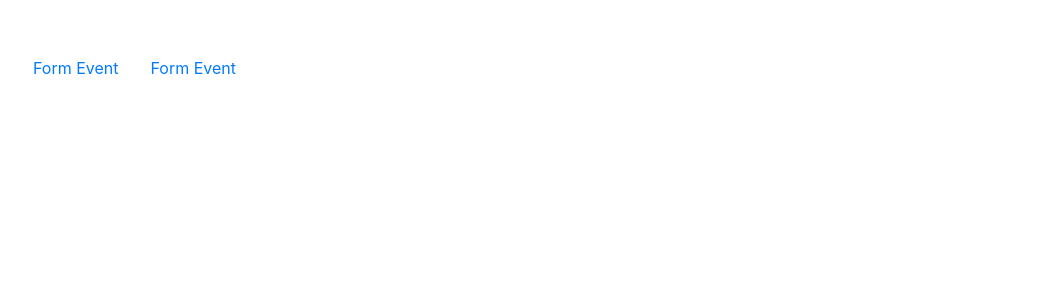
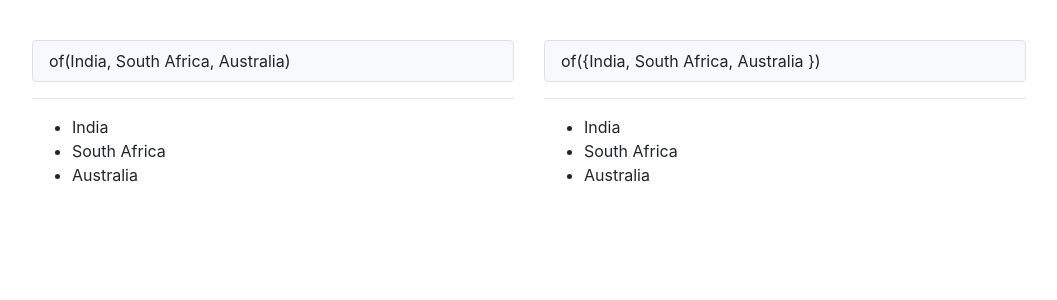
Before and after one commit to ReubenRahul/react-rxjs, a React (Create React App) app: page /of in a window 1280 px wide. Shown: the top 300 px of the page, without its empty margins (111-1168 px from the left). Built offline with nearby package versions, Linux system fonts and the light colour scheme.

Commit message:
feat(of-observable): example of of observable with react funcational component

```diff
--- a/src/App.js
+++ b/src/App.js
@@ -2,7 +2,9 @@ import React from 'react';
 import 'bootstrap/dist/css/bootstrap.css';
 import { Switch, Route, Redirect, BrowserRouter, Link } from 'react-router-dom';
 import FormEvent from './FormEvent/FormEvent.component';
+import ofComponent from './OfComponent/of.component';
 import './App.css';
+
 class App extends React.Component
  {
    renderHome = ()  =>(
@@ -10,7 +12,8 @@ class App extends React.Component
           <div className="row">
               <ul className="navbar">
                 <li> <a><Link to= "/first">Form Event</Link> </a> </li>
-                <li> <a><Link to= "/first">Form Event</Link> </a> </li>
+                <li> <a><Link to="/of">of Event</Link> </a> </li>
+                <li> <a><Link to="/">Form Event</Link></a> </li>
               </ul>
 
           </div>
@@ -23,11 +26,14 @@ class App extends React.Component
      return(
        <BrowserRouter>
          <div className="App">
+           <div className="container-fluid">
            <Switch>
               <Route path = "/first" component = {FormEvent} />
+              <Route path="/of" component={ofComponent} />
               <Route path = "/second" component =  {FormEvent}/>
               <Route render = {this.renderHome} />
            </Switch>
+           </div>
          </div>
 
        </BrowserRouter>
--- a/src/FormEvent/FormEvent.component.js
+++ b/src/FormEvent/FormEvent.component.js
@@ -1,18 +1,14 @@
 import React from 'react';
 import { fromEvent } from 'rxjs';
-import {print} from '../Common/Utils/Print';
-class FormEvent extends React.Component
-
-{
-  constructor(props)
-  {
+import { print } from '../Common/Utils/Print';
+class FormEvent extends React.Component {
+  constructor(props) {
     super(props);
 
-  this.state = {count:0};
+    this.state = { count: 0 };
   }
 
-  componentDidMount()
-  {
+  componentDidMount() {
     // README
     // here this component only trigger once but
     // as we have source$ observable which see that if some one ask for Video
@@ -22,7 +18,7 @@ class FormEvent extends React.Component
     const source$ = fromEvent(button, 'click');
 
     source$.subscribe(val => {
-        let {count} = this.state;
+      let { count } = this.state;
       this.setState({
         count: ++count,
       })
@@ -32,11 +28,10 @@ class FormEvent extends React.Component
 
   }
 
-  render()
-  {
+  render() {
     return (
-      <div className="container-fluid">
       <div className="row">
+
         <div className="col-sm-3">
           <div className="card">
             <div className="card-header">
@@ -55,14 +50,12 @@ class FormEvent extends React.Component
             </div>
             <div className="card-body">
               <ul id="fromevent_result">
-
               </ul>
             </div>
           </div>
         </div>
+
       </div>
-        </div>
-
     )
   }
 }
--- /dev/null
+++ b/src/OfComponent/of.component.js
@@ -0,0 +1,68 @@
+import React, { useState, useEffect } from 'react';
+import { of } from 'rxjs';
+import { map } from 'rxjs/operators';
+import { print } from '../Common/Utils/Print';
+
+/**
+ *  of ==> create an observable from string type data or object
+ * type data
+ *
+ * here are used functional component of react
+ *  == Hook are used here
+ * useState used to create state and update State
+ *
+ * useEffect -: used for create life cycle in functional component
+ *
+*/
+
+
+
+const OfComponent = () => {
+    // useState
+   let [ ofData, setOfData ] = useState( [] );
+    /**
+     *
+     * componentDidMount
+     *
+     */
+    useEffect(() => {
+       const of$ = of('India', 'South Africa', 'Australia');
+       of$.subscribe( val => {
+           print( "elContainer", val );
+       } );
+    },[]);
+
+//===
+    useEffect( ( ) => {
+        const of$ = of( {a: 'India', b: 'South Africa', c:  'Australia'} );
+        of$.subscribe( data => {
+            setOfData(data);
+        })
+    }, []);
+
+
+    return (
+        <div className="row">
+            <div className="col-sm-6">
+                <p className="border rounded bg-light py-2 px-3"> of(India, South Africa, Australia) </p>
+                <hr />
+                <ul id="elContainer"></ul>
+            </div>
+
+
+            <div className="col-sm-6">
+                <p className="border rounded bg-light py-2 px-3"> of(&#123;India, South Africa, Australia &#125;) </p>
+                <hr />
+
+                <ul id="elContainer2">
+                   <li> {ofData.a} </li>
+                   <li> {ofData.b} </li>
+                   <li> {ofData.c} </li>
+                </ul>
+            </div>
+
+        </div>
+    )
+}
+
+export default OfComponent;
```
Also changed, not shown: 1 other file (tests, documents, lock files or other folders). Lines whose indentation alone changed are shown as unchanged.
